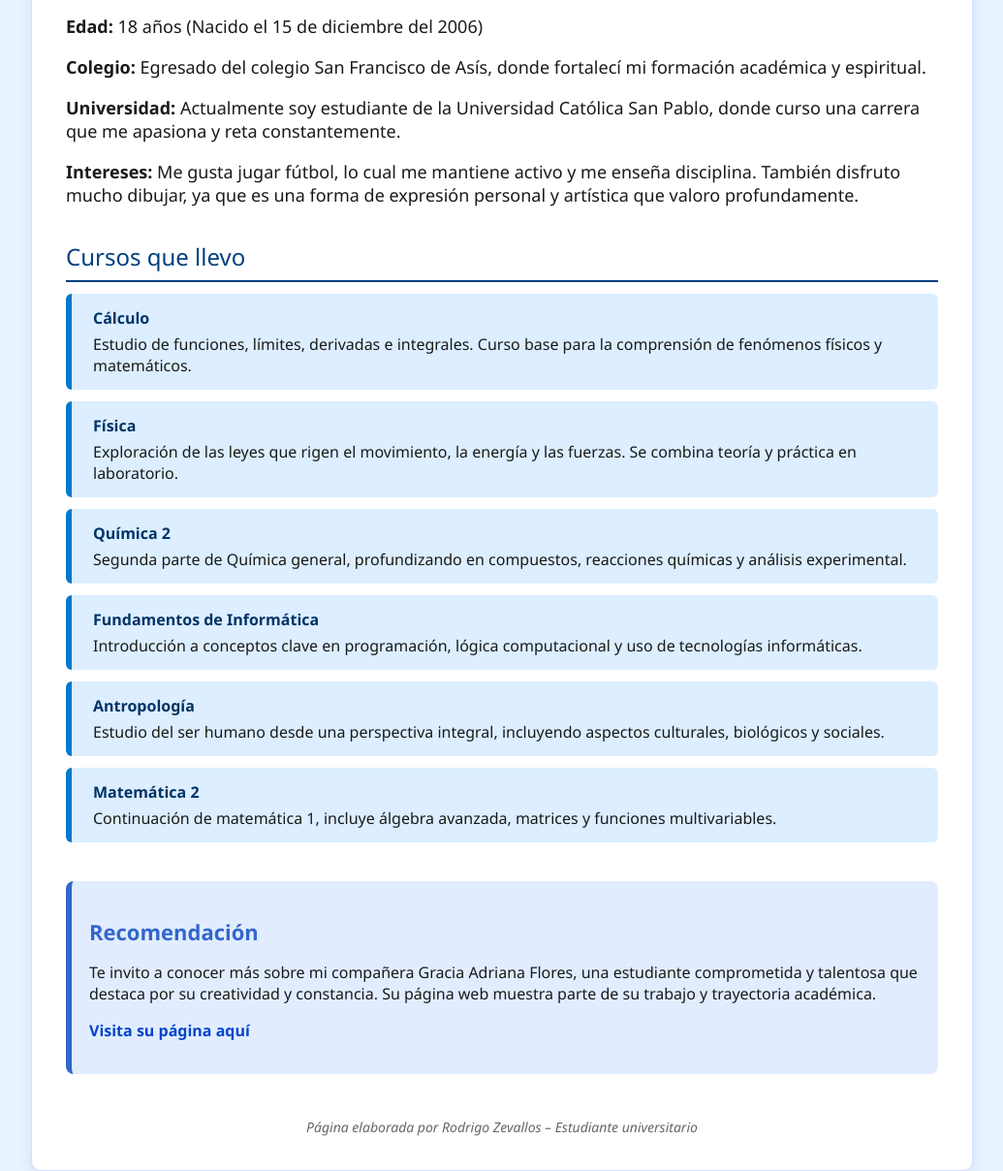
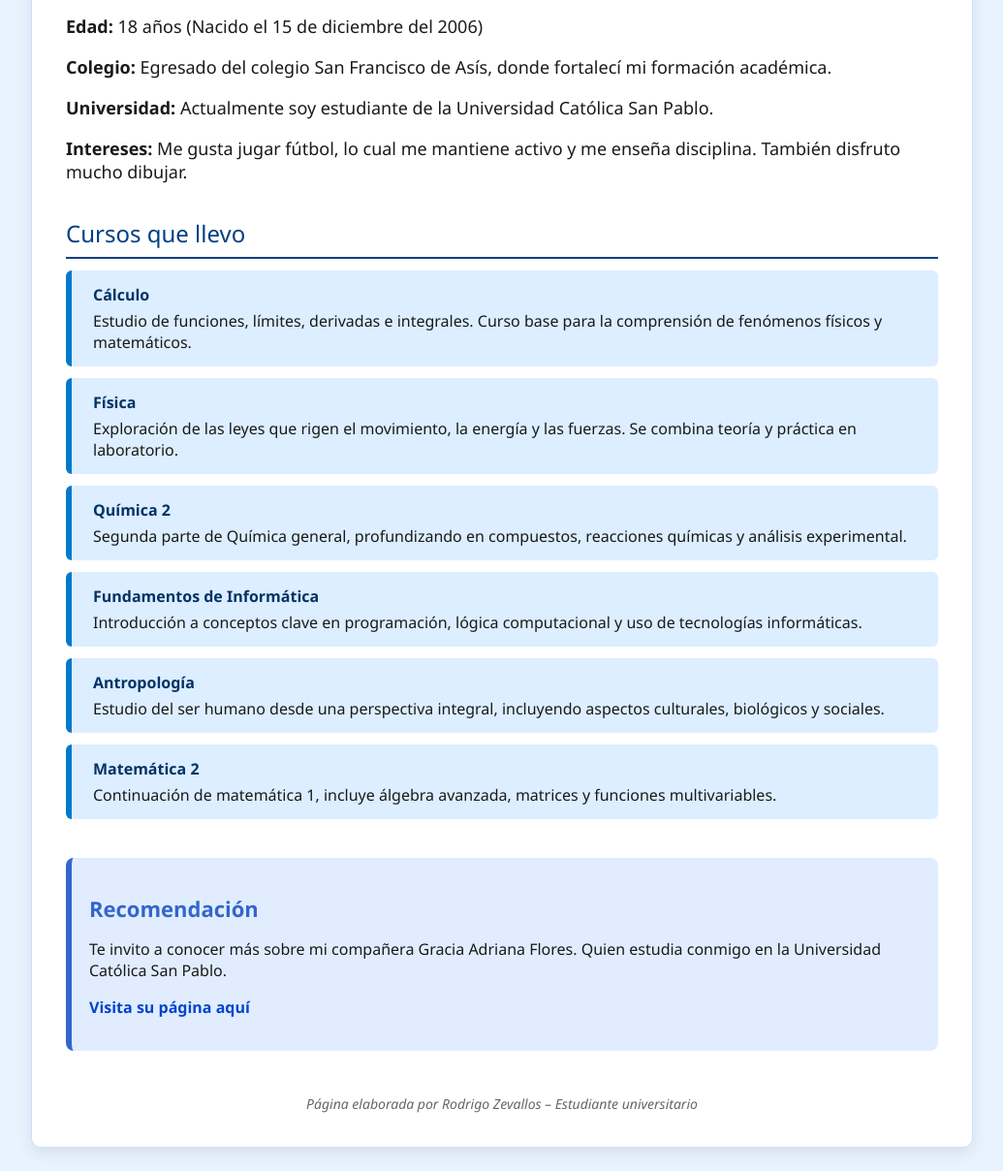
Before and after one commit to RodrigoZevallos15/rodrigozevallos.github.io, a plain HTML site: page index.html in a window 1280 px wide. Shown: the part 123-1331 px from the top of the page at 97% size, without its empty margins (122-1157 px from the left). Drawn offline with Linux system fonts and the light colour scheme.

Commit message:
index.html

```diff
--- a/index.html
+++ b/index.html
@@ -81,9 +81,9 @@
     <h1>Rodrigo Sebastián Zevallos Cerna</h1>
     <div class="datos">
       <p><strong>Edad:</strong> 18 años (Nacido el 15 de diciembre del 2006)</p>
-      <p><strong>Colegio:</strong> Egresado del colegio San Francisco de Asís, donde fortalecí mi formación académica y espiritual.</p>
-      <p><strong>Universidad:</strong> Actualmente soy estudiante de la Universidad Católica San Pablo, donde curso una carrera que me apasiona y reta constantemente.</p>
-      <p><strong>Intereses:</strong> Me gusta jugar fútbol, lo cual me mantiene activo y me enseña disciplina. También disfruto mucho dibujar, ya que es una forma de expresión personal y artística que valoro profundamente.</p>
+      <p><strong>Colegio:</strong> Egresado del colegio San Francisco de Asís, donde fortalecí mi formación académica.</p>
+      <p><strong>Universidad:</strong> Actualmente soy estudiante de la Universidad Católica San Pablo.</p>
+      <p><strong>Intereses:</strong> Me gusta jugar fútbol, lo cual me mantiene activo y me enseña disciplina. También disfruto mucho dibujar.</p>
     </div>
 
     <div class="titulo-cursos">Cursos que llevo</div>
@@ -114,7 +114,7 @@
 
     <div class="recomendacion">
       <h2>Recomendación</h2>
-      <p>Te invito a conocer más sobre mi compañera Gracia Adriana Flores, una estudiante comprometida y talentosa que destaca por su creatividad y constancia. Su página web muestra parte de su trabajo y trayectoria académica.</p>
+      <p>Te invito a conocer más sobre mi compañera Gracia Adriana Flores. Quien estudia conmigo en la Universidad Católica San Pablo.</p>
       <p><a href="https://graciaflores24.github.io/graciaflores.github.io/" target="_blank">Visita su página aquí</a></p>
     </div>
 
```
